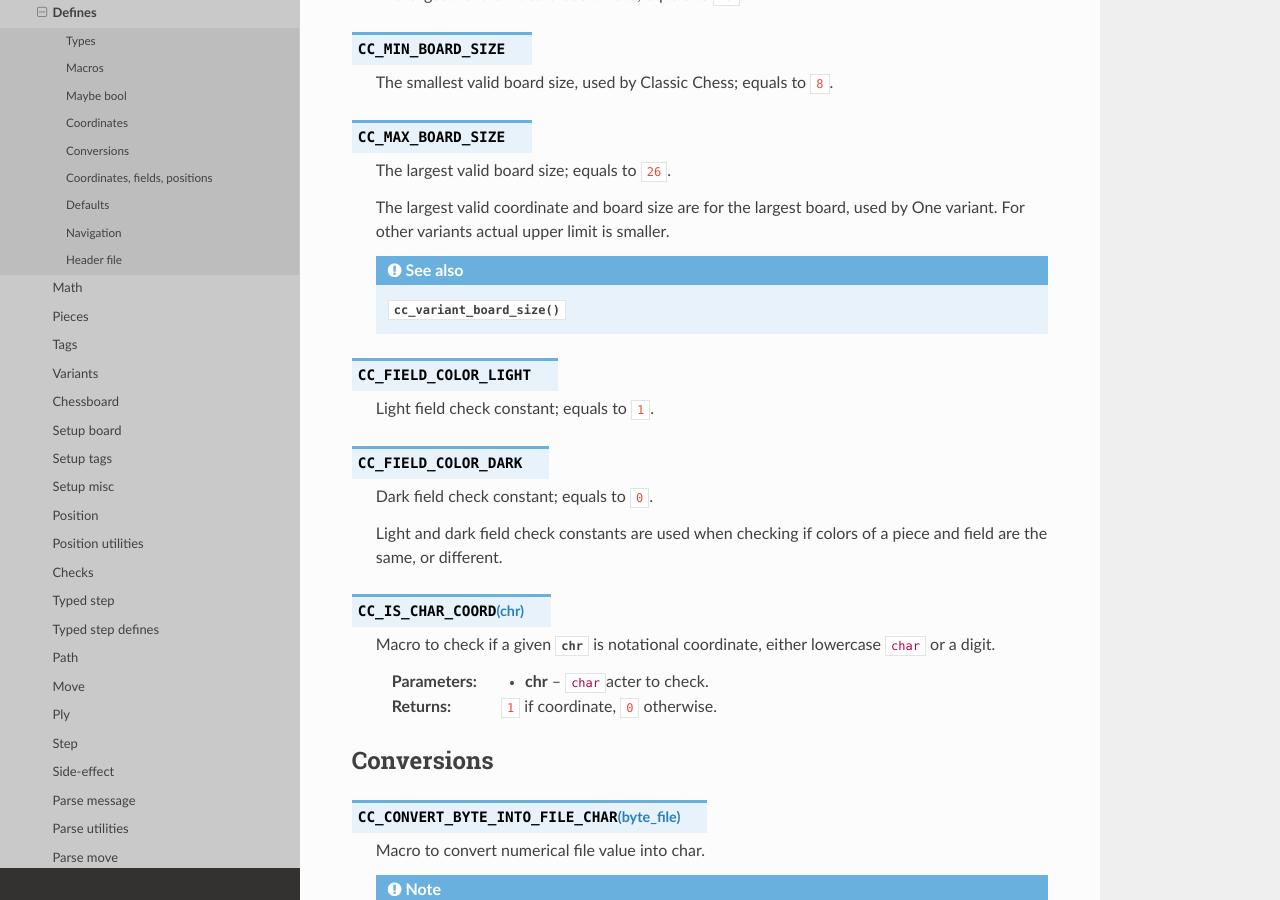
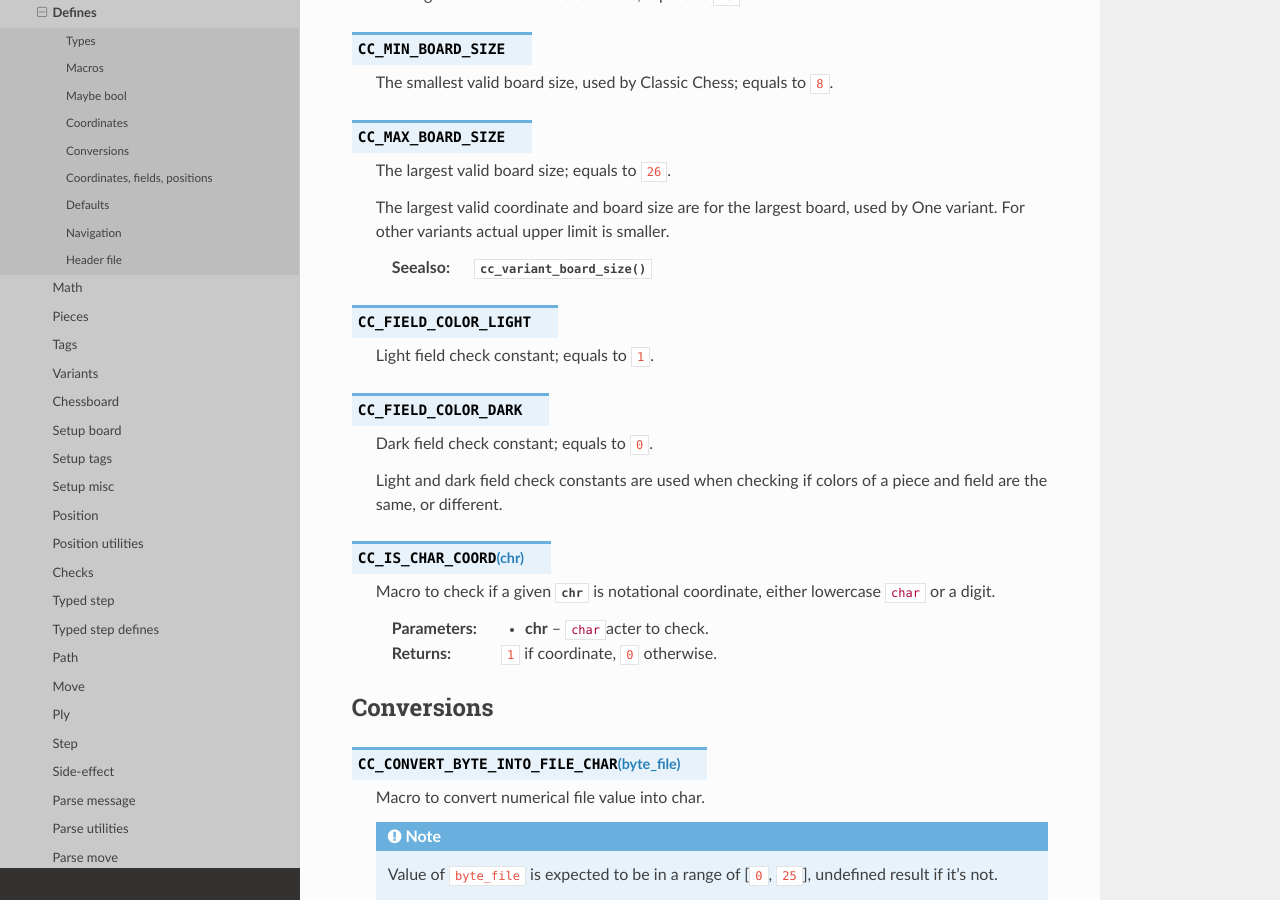
Before and after one commit to mmlacak/crochess, a Sphinx documentation site: the page built from docs/source/libcc/ccdefines.rst, in a window 1280 px wide and 900 px high, scrolled down 3882 px. Built offline with Sphinx 7.4.7 and the Read the Docs theme 3.1.0, drawn with Linux system fonts in a browser that asks for light colours.

Commit message:
Slight edits to seealso.

```diff
--- a/docs/source/libcc/ccdefines.rst
+++ b/docs/source/libcc/ccdefines.rst
@@ -193,8 +193,7 @@ Coordinates
     The largest valid coordinate and board size are for the largest board, used by
     One variant. For other variants actual upper limit is smaller.
 
-    .. seealso::
-        :c:func:`cc_variant_board_size()`
+    :seealso: :c:func:`cc_variant_board_size()`
 
 .. c:macro:: CC_FIELD_COLOR_LIGHT
 
@@ -386,8 +385,7 @@ Defaults
     It is used as default value when function has to return string value,
     usually based on some enum, e.g. a piece label.
 
-    .. seealso::
-        :c:func:`cc_piece_label()`, :c:func:`cc_piece_as_string()`
+    :seealso: :c:func:`cc_piece_label()`, :c:func:`cc_piece_as_string()`
 
 .. _lbl-libcc-ccdefines-navigation:
 
@@ -474,8 +472,10 @@ Navigation
         is just :c:expr:`8/8`, since both :c:`ar` and :c:`ar[0]` are pointers,
         hence ``8`` bytes each.
 
-        .. seealso:: https://stackoverflow.com/questions/37538/how-do-i-determine-the-size-of-my-array-in-c,
-                     search for "An array sent as a parameter to a function is treated as a pointer".
+    .. seealso::
+
+        https://stackoverflow.com/questions/37538/how-do-i-determine-the-size-of-my-array-in-c,
+        search for "An array sent as a parameter to a function is treated as a pointer".
 
     :param array: An array variable.
     :returns: :c:type:`size_t` value, size of a given array.
--- a/docs/source/libcc/cctypedstepdefs.rst
+++ b/docs/source/libcc/cctypedstepdefs.rst
@@ -1077,10 +1077,6 @@ Step iterators
 
         // After iteration, step is reset to NULL, and ready for another.
 
-    .. seealso::
-
-        :c:func:`cc_iter_typed_steps()`, :c:func:`cc_iter_monolith_steps()`
-
     :param piece: A piece.
     :param sideways_pawns: A flag, whether Pawns can move sideways, or not.
     :param short_step: A flag, whether Unicorns and Centaurs move over short or long steps.
@@ -1089,6 +1085,7 @@ Step iterators
         :c:enumerator:`CC_STE_None`, in which case all steps would be iterated.
     :param step__iod: *Input/output*, *optional*; iteration step.
     :returns: :c:data:`true` while successful, :c:data:`false` otherwise.
+    :seealso: :c:func:`cc_iter_typed_steps()`, :c:func:`cc_iter_monolith_steps()`
 
 .. _lbl-libcc-cctypedstepdefs-sourcecodeheader:
 
```
